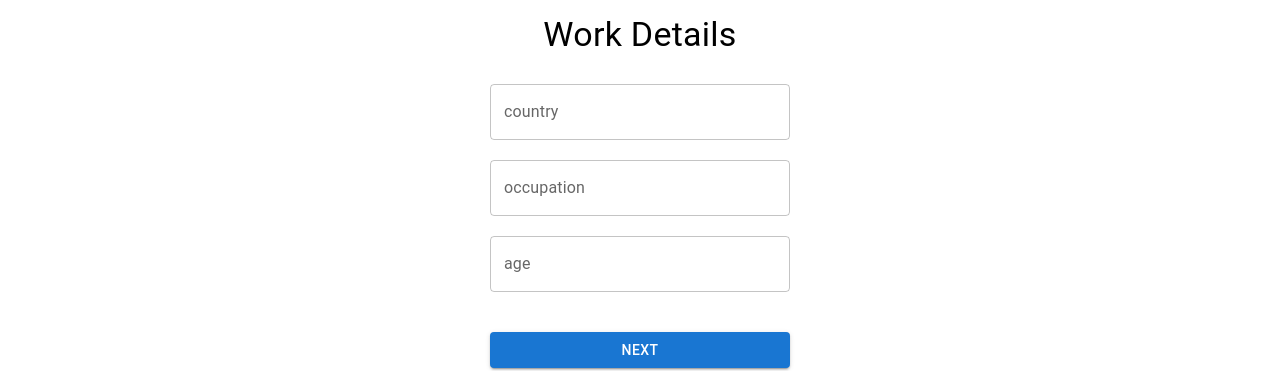
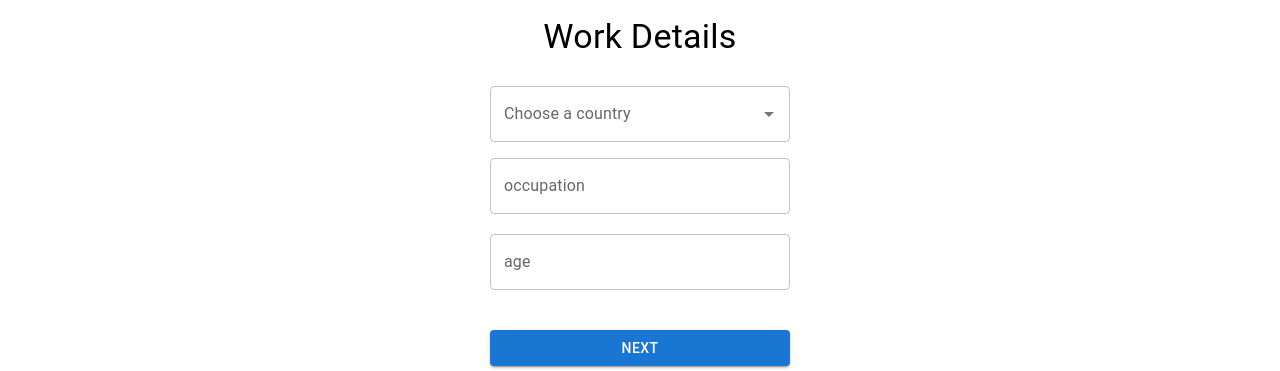
Before and after one commit to K-adu/EventManagement, a React (Create React App) app: page /register in a window 1280 px wide. Both pictures are taken after typing "Sample", "Sample", "name@example.com", "Sample123" into the empty fields and a click on the button "NEXT". Shown: the part 129-500 px from the top of the page. Built offline with nearby package versions, Linux system fonts and the light colour scheme; no server answers.

Commit message:
feat:autocomplete

```diff
--- a/src/Pages/Register/Form/UserWork.jsx
+++ b/src/Pages/Register/Form/UserWork.jsx
@@ -1,3 +1,102 @@
+// import React from 'react';
+// import { useFormik } from 'formik';
+// import * as yup from 'yup';
+// import { TextField, Button, Typography, Grid } from '@mui/material';
+// import { useSelector, useDispatch } from 'react-redux';
+// import { updateUserInfo } from '../../../redux/userInfoSlice';
+// import { increment } from '../../../redux/counterSlice';
+
+// export default function UserWork() {
+//   const dispatch = useDispatch();
+//   const activeStepIndex = useSelector((state) => state.counter.value);
+//   const ValidationSchema = yup.object().shape({
+//     country: yup.string().required('Country is required'),
+//     occupation: yup.string().required('occupation is required'),
+//     age: yup.number().required('age is required'),
+//   });
+
+//   const Formik = useFormik({
+//     initialValues: {
+//       country: '',
+//       occupation: '',
+//       age: '',
+//     },
+//     validationSchema: ValidationSchema,
+//     onSubmit: (values) => {
+//       console.log('handling submit');
+//       dispatch(updateUserInfo(values));
+//       dispatch(increment());
+//     },
+//   });
+
+//   return (
+//     <Grid
+//       container
+//       spacing={2}
+//       direction="column"
+//       justifyContent="center"
+//       alignItems="center"
+//       style={{ minHeight: '60vh' }}
+//     >
+//       <Grid item>
+//         <Typography variant="h4" gutterBottom>
+//           Work Details
+//         </Typography>
+//       </Grid>
+//       <Grid item>
+//         <form onSubmit={Formik.handleSubmit} style={{ width: '300px' }}>
+//           <TextField
+//             fullWidth
+//             id="country"
+//             name="country"
+//             label="country"
+//             value={Formik.values.country}
+//             onChange={Formik.handleChange}
+//             onBlur={Formik.handleBlur}
+//             error={Formik.touched.country && Boolean(Formik.errors.country)}
+//             helperText={Formik.touched.country && Formik.errors.country}
+//             style={{ marginBottom: '20px' }} // Add margin to create space
+//           />
+//           <TextField
+//             fullWidth
+//             id="occupation"
+//             name="occupation"
+//             label="occupation"
+//             value={Formik.values.occupation}
+//             onChange={Formik.handleChange}
+//             onBlur={Formik.handleBlur}
+//             error={
+//               Formik.touched.occupation && Boolean(Formik.errors.occupation)
+//             }
+//             helperText={Formik.touched.occupation && Formik.errors.occupation}
+//             style={{ marginBottom: '20px' }} // Add margin to create space
+//           />
+//           <TextField
+//             fullWidth
+//             id="age"
+//             name="age"
+//             label="age"
+//             value={Formik.values.age}
+//             onChange={Formik.handleChange}
+//             onBlur={Formik.handleBlur}
+//             error={Formik.touched.age && Boolean(Formik.errors.age)}
+//             helperText={Formik.touched.age && Formik.errors.age}
+//             style={{ marginBottom: '20px' }} // Add margin to create space
+//           />
+//           <Button
+//             color="primary"
+//             variant="contained"
+//             fullWidth
+//             type="submit"
+//             style={{ marginTop: '20px' }}
+//           >
+//             Next
+//           </Button>
+//         </form>
+//       </Grid>
+//     </Grid>
+//   );
+// }
 import React from 'react';
 import { useFormik } from 'formik';
 import * as yup from 'yup';
@@ -5,18 +104,21 @@ import { TextField, Button, Typography, Grid } from '@mui/material';
 import { useSelector, useDispatch } from 'react-redux';
 import { updateUserInfo } from '../../../redux/userInfoSlice';
 import { increment } from '../../../redux/counterSlice';
+import CountrySelect from './country';
+
 export default function UserWork() {
   const dispatch = useDispatch();
   const activeStepIndex = useSelector((state) => state.counter.value);
+  // console.log(activeStepIndex);
   const ValidationSchema = yup.object().shape({
-    country: yup.string().required('Country is required'),
+    // country: yup.string().required('Country is required'),
     occupation: yup.string().required('occupation is required'),
     age: yup.number().required('age is required'),
   });
 
   const Formik = useFormik({
     initialValues: {
-      country: '',
+      // country: '',
       occupation: '',
       age: '',
     },
@@ -44,18 +146,12 @@ export default function UserWork() {
       </Grid>
       <Grid item>
         <form onSubmit={Formik.handleSubmit} style={{ width: '300px' }}>
-          <TextField
-            fullWidth
-            id="country"
-            name="country"
-            label="country"
-            value={Formik.values.country}
-            onChange={Formik.handleChange}
-            onBlur={Formik.handleBlur}
-            error={Formik.touched.country && Boolean(Formik.errors.country)}
-            helperText={Formik.touched.country && Formik.errors.country}
-            style={{ marginBottom: '20px' }} // Add margin to create space
-          />
+          <Grid container direction="column" spacing={2}>
+            <Grid item>
+              <CountrySelect />
+            </Grid>
+
+            <Grid item>
               <TextField
                 fullWidth
                 id="occupation"
@@ -67,9 +163,14 @@ export default function UserWork() {
                 error={
                   Formik.touched.occupation && Boolean(Formik.errors.occupation)
                 }
-            helperText={Formik.touched.occupation && Formik.errors.occupation}
+                helperText={
+                  Formik.touched.occupation && Formik.errors.occupation
+                }
                 style={{ marginBottom: '20px' }} // Add margin to create space
               />
+            </Grid>
+          </Grid>
+          <Grid item>
             <TextField
               fullWidth
               id="age"
@@ -82,6 +183,7 @@ export default function UserWork() {
               helperText={Formik.touched.age && Formik.errors.age}
               style={{ marginBottom: '20px' }} // Add margin to create space
             />
+          </Grid>
           <Button
             color="primary"
             variant="contained"
--- /dev/null
+++ b/src/Pages/Register/Form/country.jsx
@@ -0,0 +1,72 @@
+import React, { useState, useEffect } from 'react';
+import Box from '@mui/material/Box';
+import TextField from '@mui/material/TextField';
+import Autocomplete from '@mui/material/Autocomplete';
+import axios from 'axios';
+import { useDispatch } from 'react-redux';
+import { updateUserInfo } from '../../../redux/userInfoSlice';
+export default function CountrySelect() {
+  const dispatch = useDispatch();
+  const [countries, setCountries] = useState([]);
+  const [selectedCountry, setSelectedCountry] = useState(null);
+
+  useEffect(() => {
+    axios
+      .get('https://restcountries.com/v3.1/all')
+      .then((response) => {
+        const countryData = response.data;
+
+        setCountries(countryData);
+      })
+      .catch((error) => {
+        console.error('Error fetching countries:', error);
+      });
+  }, []);
+
+  const handleCountryChange = (_, newValue) => {
+    setSelectedCountry(newValue);
+    // Dispatch the action to update the Redux store
+    dispatch(updateUserInfo({ country: newValue ? newValue.name.common : '' }));
+  };
+  return (
+    <Autocomplete
+      id="country-select-demo"
+      sx={{ width: 300 }}
+      options={countries}
+      autoHighlight
+      value={selectedCountry}
+      onChange={handleCountryChange}
+      getOptionLabel={(option) => `${option.capital}, ${option.name.common}`}
+      renderOption={(props, option) => (
+        <Box
+          component="li"
+          sx={{ '& > img': { mr: 2, flexShrink: 0, mt: 2 } }}
+          {...props}
+        >
+          <img
+            loading="lazy"
+            width="20"
+            src={`https://restcountries.com/v3.1/all${option.cca2}.png`}
+            srcSet={`https://restcountries.com/v3.1/all${option.ccn3}.png 2x`}
+            alt=""
+          />
+          <div>
+            <span style={{ fontSize: '1.2em' }}>{option.name.common}</span>
+            <br />
+            <span style={{ fontSize: '0.8em' }}>{option.capital}</span>
+          </div>
+        </Box>
+      )}
+      renderInput={(params) => (
+        <TextField
+          {...params}
+          label="Choose a country"
+          inputProps={{
+            ...params.inputProps,
+            autoComplete: 'new-password', // disable autocomplete and autofill
+          }}
+        />
+      )}
+    />
+  );
+}
```
Lines whose indentation alone changed are shown as unchanged.
